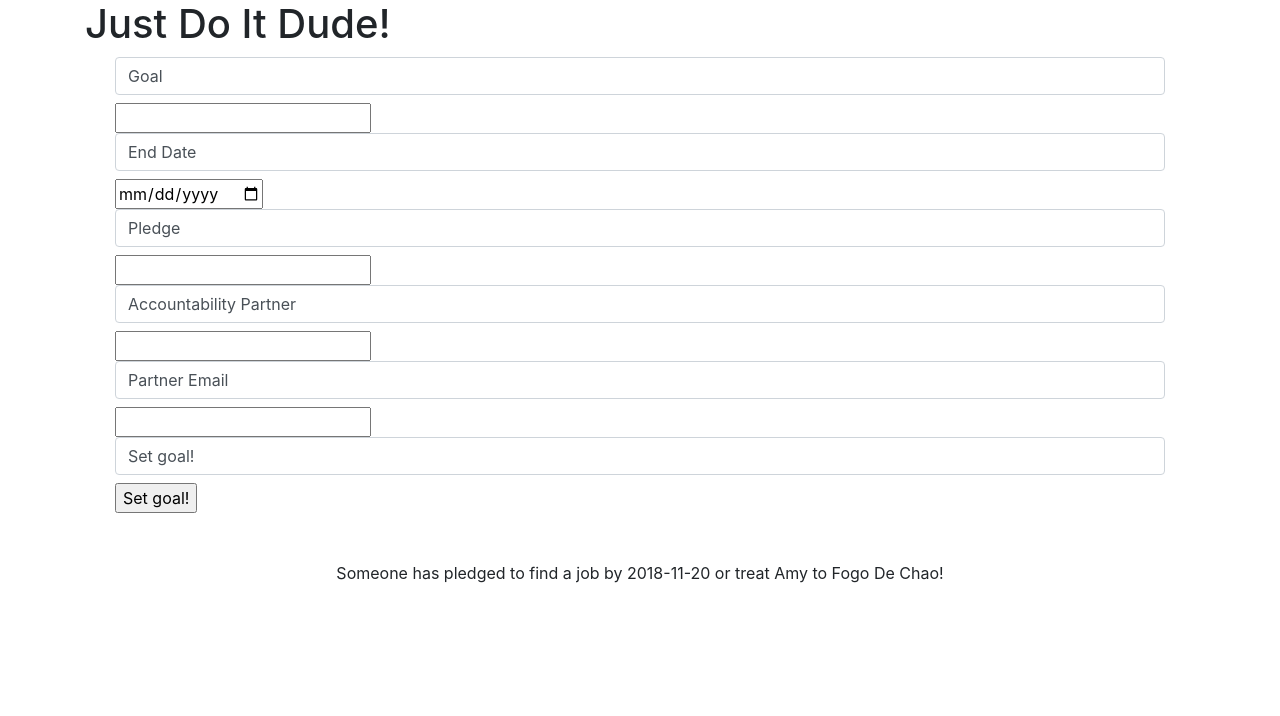
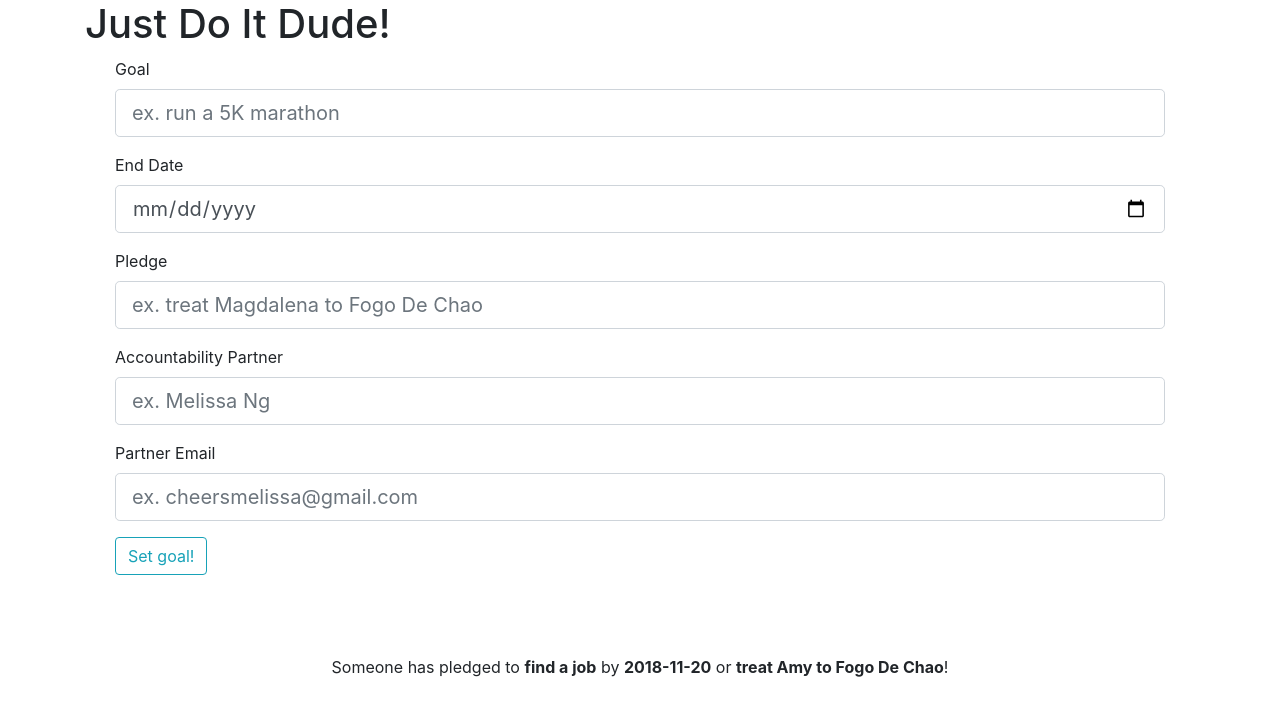
Before and after one commit to MelissaN/Just_Do_It_Dude, a Flask app: page / in a window 1280 px wide. Shown: the part 24-740 px from the top of the page. Run offline with Flask 2, Linux system fonts and the light colour scheme; data comes from the database, SQL or seed files in the repository; some libraries are stand-ins or nearby versions.

```diff
--- a/JDID/templates/landing.html
+++ b/JDID/templates/landing.html
@@ -5,8 +5,9 @@
     {% if form %}
     {{ form.hidden_tag() }}
     <div class="col align-self-center">
-            <div>
-                {{ form.goal.label(class="form-control") }}
+      <fieldset class="form-group">
+        <div class="form-group">
+          {{ form.goal.label(class="form-control-label") }}
           <!-- error -->
           {% if form.goal.errors %}
           <div class='invalid-input'>
@@ -15,28 +16,29 @@
             {% endfor %}
           </div>
           {% endif %}
-                {{ form.goal }}
+          {{ form.goal(placeholder="ex. run a 5K marathon", class="form-control form-control-lg") }}
         </div>
-            <div>
-                {{ form.deadline.label(class="form-control") }}
-                {{ form.deadline }}
+        <div class="form-group">
+          {{ form.deadline.label(class="form-control-label") }}
+          {{ form.deadline(placeholder="format yyyy-mm-dd", class="form-control form-control-lg") }}
         </div>
-            <div>
-                {{ form.pledge.label(class="form-control") }}
-                {{ form.pledge }}
+        <div class="form-group">
+          {{ form.pledge.label(class="form-control-label") }}
+          {{ form.pledge(placeholder="ex. treat Magdalena to Fogo De Chao", class="form-control form-control-lg") }}
         </div>
-            <div>
-                {{ form.accountability_partner.label(class="form-control") }}
-                {{ form.accountability_partner }}
+        <div class="form-group">
+          {{ form.accountability_partner.label(class="form-control-label") }}
+          {{ form.accountability_partner(placeholder="ex. Melissa Ng", class="form-control form-control-lg") }}
         </div>
-            <div>
-                {{ form.partner_email.label(class="form-control") }}
-                {{ form.partner_email() }}
+        <div class="form-group">
+          {{ form.partner_email.label(class="form-control-label") }}
+          {{ form.partner_email(placeholder="ex. cheersmelissa@gmail.com", class="form-control form-control-lg") }}
         </div>
-            <div>
-                {{ form.submit.label(class="form-control") }}
-                {{ form.submit() }}
+        <div class="form-group">
+          <!--{{ form.submit.label(class="form-control") }}-->
+          {{ form.submit(class="btn btn-outline-info") }}
         </div>
+      </fieldset>
     </div>
     {% endif %}
   </form>
@@ -47,8 +49,9 @@
 {% for rec in all_records %}
 <br><br>
 <center>
-    <p>Someone has pledged to {{rec.goal}} by {{rec.deadline}} or {{rec.pledge}}!</p>
+    <p>Someone has pledged to <b>{{rec.goal}}</b> by <b>{{rec.deadline}}</b> or <b>{{rec.pledge}}</b>!</p>
 </center>
 {% endfor %}
 {% endif %}
+
 {% endblock content %}
```
Lines whose indentation alone changed are shown as unchanged.
